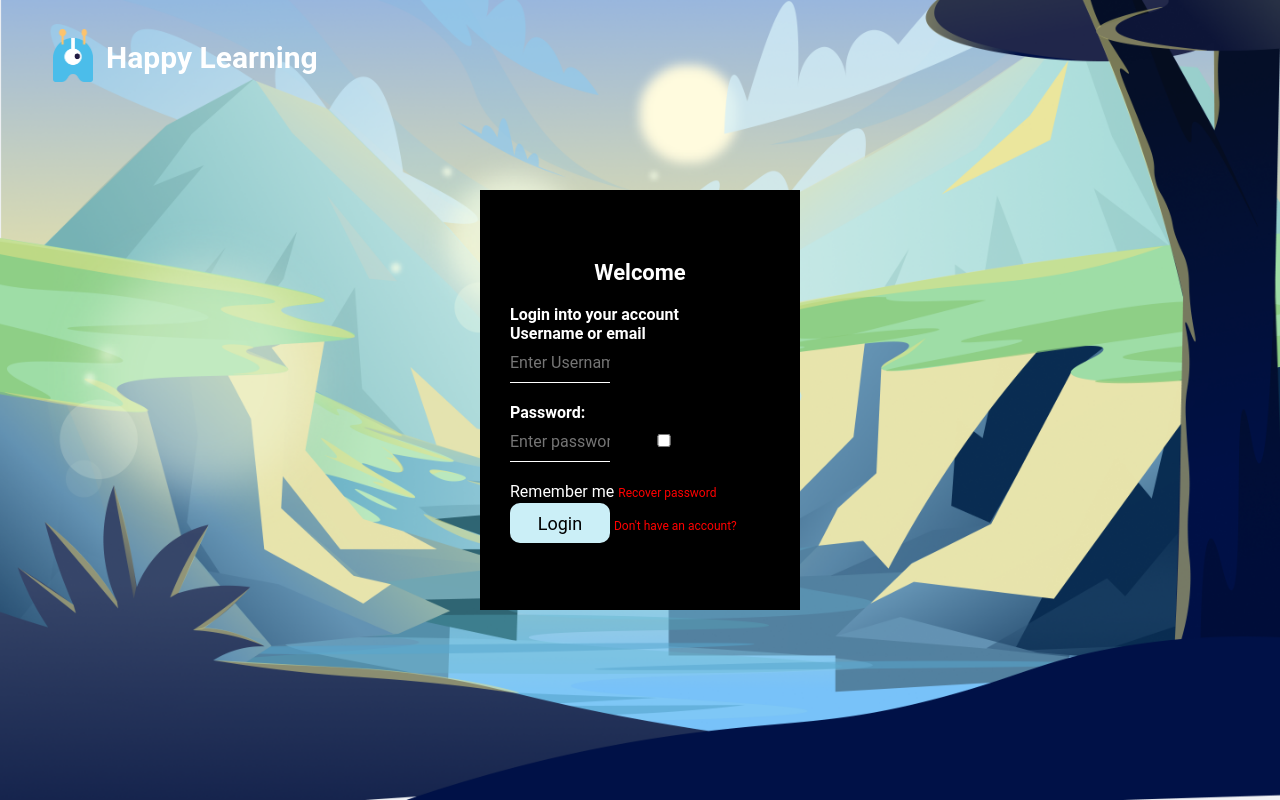
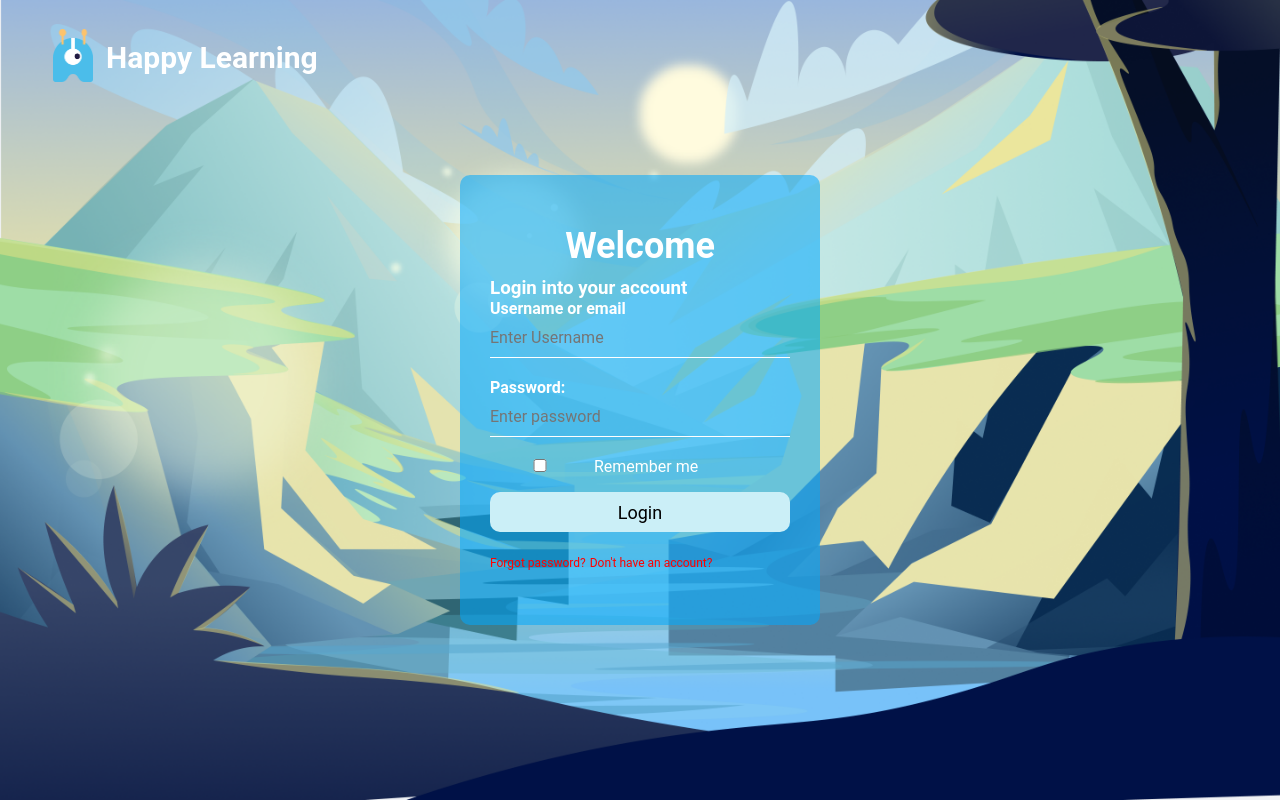
Before and after one commit to 8848titanium/scrum-project, a Flask app: page /login in a window 1280 px wide. Run offline with Flask 2, Linux system fonts and the light colour scheme.

Commit message:
Login
Login

```diff
--- a/app_pkg/__init__.py
+++ b/app_pkg/__init__.py
@@ -1,10 +1,4 @@
 from flask import Flask
-
-
-
-
-
-
 
 app = Flask(__name__)
 
--- a/app_pkg/static/css/style.css
+++ b/app_pkg/static/css/style.css
@@ -132,23 +132,23 @@ nav ul li {
 }
 
 .loginbox {
-    width: 320px;
-    height: 420px;
-    background: #000;
+    width: 360px;
+    height: 450px;
+    background: rgba(0, 170, 255, 0.547);
     color: #fff;
     top: 50%;
     left: 50%;
     position: absolute;
     transform: translate(-50%, -50%);
     box-sizing: border-box;
-    padding: 70px 30px;
+    padding: 50px 30px;
+    border-radius: 10px;
 }
 
 .loginbox h1 {
-    margin: 0;
-    padding: 0 0 20px;
+    padding: 0 0 10px;
     text-align: center;
-    font-size: 22px;
+    font-size: 36px;
 }
 
 .loginbox p {
@@ -163,6 +163,7 @@ nav ul li {
 }
 
 .loginbox input[type="text"], input[type="password"] {
+    width: 300px;
     border: none;
     border-bottom: 1px solid #fff;
     background: transparent;
@@ -176,6 +177,7 @@ nav ul li {
     border: none;
     outline: none;
     height: 40px;
+    width: 300px;
     background: #cbeff7;
     color: #000;
     font-size: 18px;
@@ -190,9 +192,10 @@ nav ul li {
 }
 
 .loginbox a {
+    text-align: right;
     text-decoration: none;
     font-size: 12px;
-    line-height: 20px;
+    line-height: 10px;
     color: red;
 }
 
--- a/app_pkg/templates/login.html
+++ b/app_pkg/templates/login.html
@@ -12,15 +12,20 @@
             <form>
                 <div class="welcome">
                     <h1>Welcome</h1>
-                    <h4>Login into your account</h4>
+                    <h3>Login into your account</h3>
                 </div>
                 <p>Username or email</p>
                 <input type="text" name="" placeholder="Enter Username"/>
                 <p>Password:</p>
                 <input type="password" name="" placeholder="Enter password"/>
+
+                <br>
+
                 <input type="checkbox"> <label for="rememberMe">Remember me</label>
-                <a href="#">Recover password</a><br>
+                <br>
                 <input type="submit" name="" value="Login">
+
+                <a href="#">Forgot password?</a>
                 <a href="#">Don't have an account?</a>
             </form>
         </div>
```
